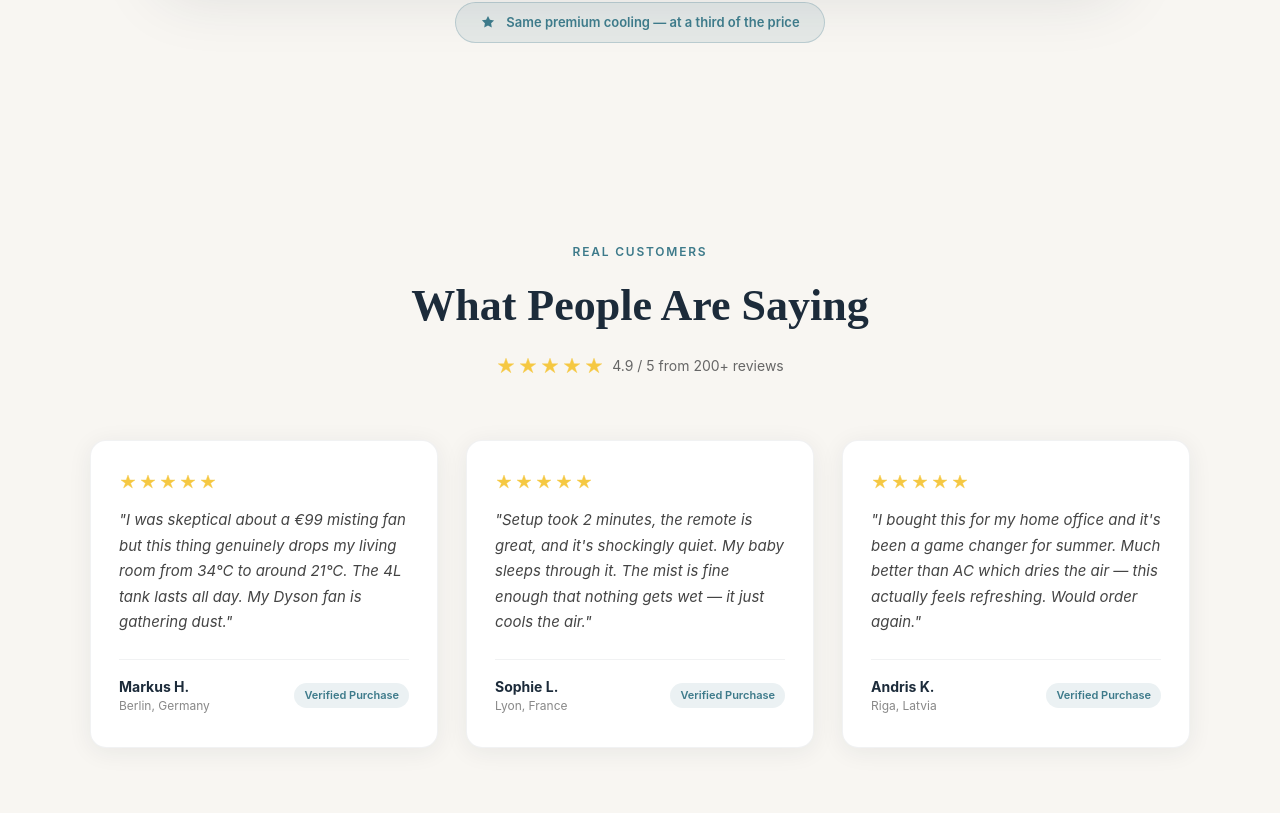
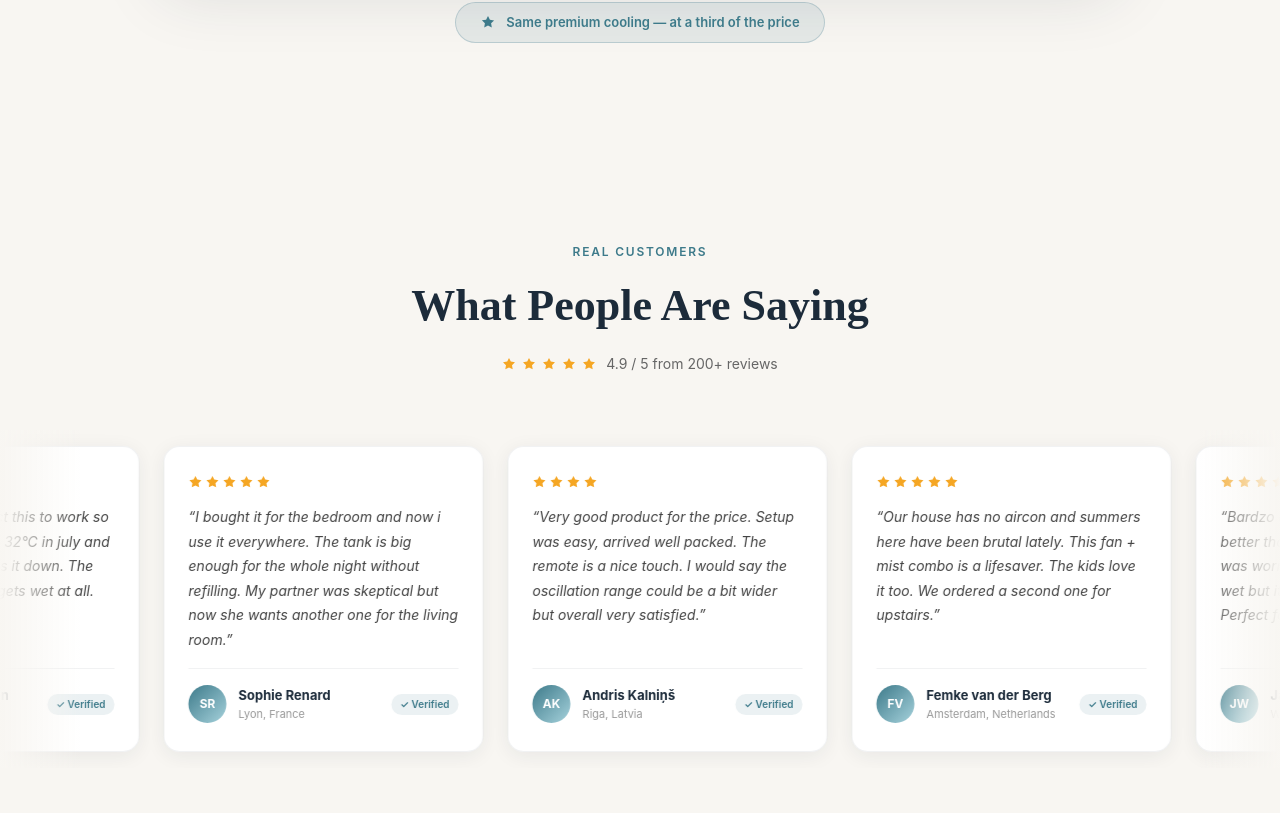
Before and after one commit to YoEmesy/frosteria, a Next.js app: page / in a window 1280 px wide. Shown: the part 3407-4220 px from the top of the page. Built offline with nearby package versions, Linux system fonts and the light colour scheme.

Commit message:
Redesign reviews: realistic European testimonials + infinite scroll carousel

```diff
--- a/components/Reviews.tsx
+++ b/components/Reviews.tsx
@@ -1,77 +1,223 @@
 "use client";
-import { useEffect, useRef } from "react";
-import { FiveStars } from "@/components/BrandIcons";
+import { useRef, useEffect } from "react";
 
 const reviews = [
   {
     stars: 5,
-    text: "I was skeptical about a €99 misting fan but this thing genuinely drops my living room from 34°C to around 21°C. The 4L tank lasts all day. My Dyson fan is gathering dust.",
-    name: "Markus H.",
-    location: "Berlin, Germany",
-    tag: "Verified Purchase",
+    text: "Honestly did not expect this to work so well. My flat gets to like 32°C in july and this thing actually brings it down. The mist is so fine, nothing gets wet at all. Really happy with it.",
+    name: "Markus Hoffmann",
+    location: "Munich, Germany",
+    initial: "MH",
   },
   {
     stars: 5,
-    text: "Setup took 2 minutes, the remote is great, and it's shockingly quiet. My baby sleeps through it. The mist is fine enough that nothing gets wet — it just cools the air.",
-    name: "Sophie L.",
+    text: "I bought it for the bedroom and now i use it everywhere. The tank is big enough for the whole night without refilling. My partner was skeptical but now she wants another one for the living room.",
+    name: "Sophie Renard",
     location: "Lyon, France",
-    tag: "Verified Purchase",
+    initial: "SR",
+  },
+  {
+    stars: 4,
+    text: "Very good product for the price. Setup was easy, arrived well packed. The remote is a nice touch. I would say the oscillation range could be a bit wider but overall very satisfied.",
+    name: "Andris Kalniņš",
+    location: "Riga, Latvia",
+    initial: "AK",
   },
   {
     stars: 5,
-    text: "I bought this for my home office and it's been a game changer for summer. Much better than AC which dries the air — this actually feels refreshing. Would order again.",
-    name: "Andris K.",
-    location: "Riga, Latvia",
-    tag: "Verified Purchase",
+    text: "Our house has no aircon and summers here have been brutal lately. This fan + mist combo is a lifesaver. The kids love it too. We ordered a second one for upstairs.",
+    name: "Femke van der Berg",
+    location: "Amsterdam, Netherlands",
+    initial: "FV",
+  },
+  {
+    stars: 5,
+    text: "Bardzo dobry produkt! Works much better than I expected for this price. I was worried the mist would make things wet but it just disappear into the air. Perfect for hot evenings.",
+    name: "Jakub Wiśniewski",
+    location: "Warsaw, Poland",
+    initial: "JW",
+  },
+  {
+    stars: 5,
+    text: "I work from home and my office gets unbearable in summer. This changed everything. It's quiet enough that I can be on calls with it running. Delivery to Stockholm was quick too.",
+    name: "Erik Lindström",
+    location: "Stockholm, Sweden",
+    initial: "EL",
+  },
+  {
+    stars: 5,
+    text: "Fantastico! L'estate scorsa era insopportabile. Con questo ventilatore la stanza è rimasta fresca tutta la notte. La nebbia è sottilissima, niente si bagna. Lo consiglio a tutti.",
+    name: "Marco Bianchi",
+    location: "Milan, Italy",
+    initial: "MB",
+  },
+  {
+    stars: 5,
+    text: "Arrived in 4 days to Prague. The packaging was really nice, feels like a premium product. Very quiet at low speed and the cooling effect is noticeable immediately when you turn on the mist.",
+    name: "Tomáš Novák",
+    location: "Prague, Czech Republic",
+    initial: "TN",
+  },
+  {
+    stars: 4,
+    text: "Good fan, does what it says. The 4 litre tank is great, I only fill it once in the morning. My only small complaint is that the light on the base is a bit bright in a dark room.",
+    name: "Camille Moreau",
+    location: "Bordeaux, France",
+    initial: "CM",
+  },
+  {
+    stars: 5,
+    text: "Been using it for 3 weeks now in my apartment in Seville. Temperatures outside have been hitting 41°C. Inside with this running it stays actually liveable. Cannot imagine summer without it now.",
+    name: "Carlos Fernández",
+    location: "Seville, Spain",
+    initial: "CF",
+  },
+  {
+    stars: 5,
+    text: "I gifted this to my mum and she calls me every week to thank me. She is not very technical but setup was simple enough for her to do alone. The mist is gentle and the noise is very low.",
+    name: "Lena Bauer",
+    location: "Vienna, Austria",
+    initial: "LB",
+  },
+  {
+    stars: 5,
+    text: "Really impressed. I read the reviews before buying and they were right — the temperature drop is real, not just airflow. Our living room stays cool even when it's hot outside. Great product.",
+    name: "Simon Dupont",
+    location: "Brussels, Belgium",
+    initial: "SD",
   },
 ];
 
+function StarIcon() {
+  return (
+    <svg width="14" height="14" viewBox="0 0 14 14" fill="#F5A623">
+      <path d="M7 1l1.8 3.6L13 5.3l-3 2.9.7 4.1L7 10.4l-3.7 1.9.7-4.1-3-2.9 4.2-.7z" />
+    </svg>
+  );
+}
+
+function ReviewCard({ r }: { r: typeof reviews[0] }) {
+  return (
+    <div
+      style={{
+        flexShrink: 0,
+        width: 320,
+        background: "#fff",
+        borderRadius: 16,
+        padding: "28px 24px",
+        boxShadow: "0 4px 20px rgba(28,43,58,0.07)",
+        border: "1px solid rgba(28,43,58,0.06)",
+        margin: "0 12px",
+        display: "flex",
+        flexDirection: "column",
+        gap: 16,
+      }}
+    >
+      {/* Stars */}
+      <div style={{ display: "flex", gap: 3 }}>
+        {Array.from({ length: r.stars }).map((_, i) => <StarIcon key={i} />)}
+      </div>
+
+      {/* Text */}
+      <p style={{ color: "#444", fontSize: 14, lineHeight: 1.75, fontStyle: "italic", flexGrow: 1 }}>
+        &ldquo;{r.text}&rdquo;
+      </p>
+
+      {/* Author */}
+      <div style={{ display: "flex", alignItems: "center", gap: 12, borderTop: "1px solid rgba(28,43,58,0.06)", paddingTop: 16 }}>
+        <div style={{
+          width: 38, height: 38, borderRadius: "50%",
+          background: "linear-gradient(135deg, #3D7A8A, #A6D2DC)",
+          display: "flex", alignItems: "center", justifyContent: "center",
+          color: "#fff", fontSize: 12, fontWeight: 700, flexShrink: 0,
+        }}>
+          {r.initial}
+        </div>
+        <div>
+          <div style={{ fontWeight: 700, color: "#1C2B3A", fontSize: 13 }}>{r.name}</div>
+          <div style={{ color: "#999", fontSize: 11, marginTop: 1 }}>{r.location}</div>
+        </div>
+        <span style={{
+          marginLeft: "auto",
+          background: "rgba(61,122,138,0.1)", color: "#3D7A8A",
+          fontSize: 10, fontWeight: 600, padding: "3px 9px", borderRadius: 20, flexShrink: 0,
+        }}>
+          ✓ Verified
+        </span>
+      </div>
+    </div>
+  );
+}
+
 export default function Reviews() {
-  const sectionRef = useRef<HTMLDivElement>(null);
+  const trackRef = useRef<HTMLDivElement>(null);
+  const animRef = useRef<number | null>(null);
+  const posRef = useRef(0);
+  const pausedRef = useRef(false);
 
   useEffect(() => {
-    const observer = new IntersectionObserver(entries => {
-      entries.forEach(e => { if (e.isIntersecting) e.target.classList.add("visible"); });
-    }, { threshold: 0.1 });
-    sectionRef.current?.querySelectorAll(".reveal").forEach(el => observer.observe(el));
-    return () => observer.disconnect();
+    const track = trackRef.current;
+    if (!track) return;
+
+    // We render 2 copies; scroll until we've moved one full copy width, then snap back
+    const halfWidth = track.scrollWidth / 2;
+    const SPEED = 0.45; // px per frame — slow drift
+
+    const step = () => {
+      if (!pausedRef.current) {
+        posRef.current += SPEED;
+        if (posRef.current >= halfWidth) posRef.current -= halfWidth;
+        track.style.transform = `translateX(-${posRef.current}px)`;
+      }
+      animRef.current = requestAnimationFrame(step);
+    };
+
+    animRef.current = requestAnimationFrame(step);
+    return () => { if (animRef.current) cancelAnimationFrame(animRef.current); };
   }, []);
 
+  const doubled = [...reviews, ...reviews];
+
   return (
-    <section ref={sectionRef} id="reviews" style={{ padding: "100px 40px", background: "#F8F6F2" }}>
-      <div style={{ maxWidth: 1100, margin: "0 auto" }}>
-        <div className="reveal" style={{ textAlign: "center", marginBottom: 64 }}>
-          <div style={{ color: "#3D7A8A", fontSize: 12, fontWeight: 600, letterSpacing: "0.15em", textTransform: "uppercase", marginBottom: 12 }}>Real Customers</div>
+    <section
+      id="reviews"
+      style={{ padding: "100px 0", background: "#F8F6F2", overflow: "hidden" }}
+    >
+      {/* Header */}
+      <div style={{ textAlign: "center", marginBottom: 56, padding: "0 40px" }}>
+        <div style={{ color: "#3D7A8A", fontSize: 12, fontWeight: 600, letterSpacing: "0.15em", textTransform: "uppercase", marginBottom: 12 }}>
+          Real Customers
+        </div>
         <h2 style={{ fontFamily: "'Playfair Display', serif", fontSize: "clamp(28px, 4vw, 44px)", fontWeight: 700, color: "#1C2B3A" }}>
           What People Are Saying
         </h2>
-          <div style={{ display: "flex", justifyContent: "center", alignItems: "center", gap: 8, marginTop: 16 }}>
-            <FiveStars size={20} />
-            <span style={{ color: "#666", fontSize: 14 }}>4.9 / 5 from 200+ reviews</span>
+        <div style={{ display: "flex", justifyContent: "center", alignItems: "center", gap: 6, marginTop: 14 }}>
+          {Array.from({ length: 5 }).map((_, i) => <StarIcon key={i} />)}
+          <span style={{ color: "#666", fontSize: 14, marginLeft: 4 }}>4.9 / 5 from 200+ reviews</span>
         </div>
       </div>
-        <div style={{ display: "grid", gridTemplateColumns: "repeat(3, 1fr)", gap: 28 }}>
-          {reviews.map((r, i) => (
+
+      {/* Carousel */}
       <div
-              key={i}
-              className="reveal"
+        style={{ position: "relative", width: "100%", overflow: "hidden" }}
+        onMouseEnter={() => { pausedRef.current = true; }}
+        onMouseLeave={() => { pausedRef.current = false; }}
+      >
+        {/* Fade edges */}
+        <div style={{ position: "absolute", left: 0, top: 0, bottom: 0, width: 80, background: "linear-gradient(to right, #F8F6F2, transparent)", zIndex: 2, pointerEvents: "none" }} />
+        <div style={{ position: "absolute", right: 0, top: 0, bottom: 0, width: 80, background: "linear-gradient(to left, #F8F6F2, transparent)", zIndex: 2, pointerEvents: "none" }} />
+
+        <div
+          ref={trackRef}
           style={{
-                background: "#fff", borderRadius: 16, padding: "32px 28px",
-                boxShadow: "0 4px 24px rgba(28,43,58,0.07)",
-                border: "1px solid rgba(28,43,58,0.06)",
-                transitionDelay: `${i * 0.12}s`,
+            display: "flex",
+            alignItems: "stretch",
+            padding: "16px 0",
+            willChange: "transform",
           }}
         >
-              <FiveStars size={18} style={{ marginBottom: 16 }} />
-              <p style={{ color: "#444", fontSize: 15, lineHeight: 1.7, marginBottom: 24, fontStyle: "italic" }}>"{r.text}"</p>
-              <div style={{ borderTop: "1px solid rgba(28,43,58,0.06)", paddingTop: 16, display: "flex", justifyContent: "space-between", alignItems: "center" }}>
-                <div>
-                  <div style={{ fontWeight: 700, color: "#1C2B3A", fontSize: 14 }}>{r.name}</div>
-                  <div style={{ color: "#888", fontSize: 12 }}>{r.location}</div>
-                </div>
-                <span style={{ background: "rgba(61,122,138,0.1)", color: "#3D7A8A", fontSize: 11, fontWeight: 600, padding: "4px 10px", borderRadius: 20 }}>{r.tag}</span>
-              </div>
-            </div>
+          {doubled.map((r, i) => (
+            <ReviewCard key={i} r={r} />
           ))}
         </div>
       </div>
```
Lines whose indentation alone changed are shown as unchanged.
